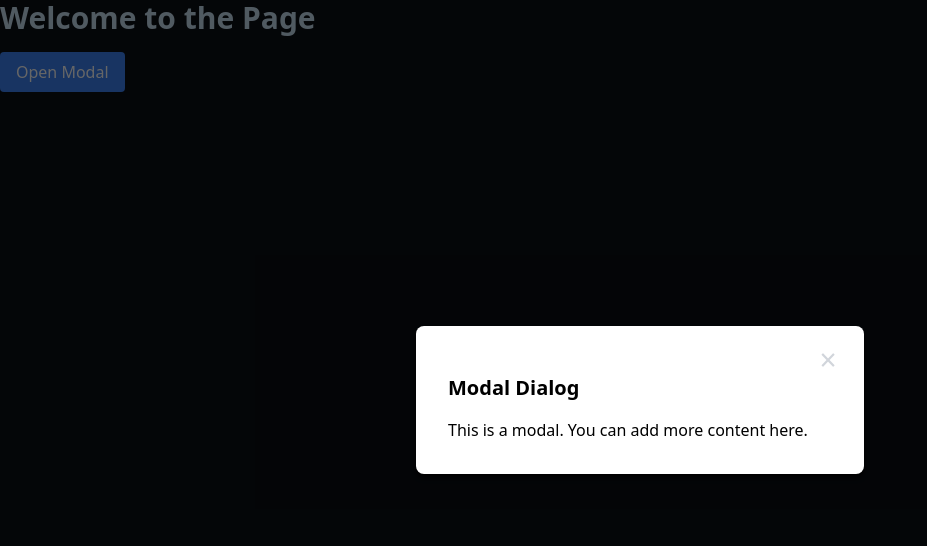
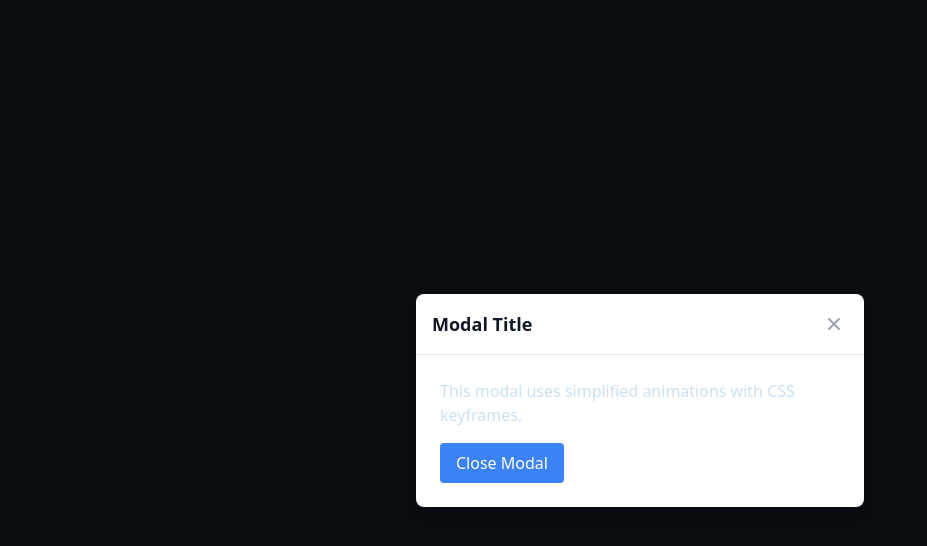
Before and after one commit to aceducky/modal, a React (Vite) app: page / in a window 1280 px wide. Both pictures are taken after a click on the button "Open Modal". Shown: the top 546 px of the page, without its empty margins (0-927 px from the left). Built offline with nearby package versions, Linux system fonts and the light colour scheme.

Commit message:
modified:   src/App.jsx

```diff
--- a/src/App.jsx
+++ b/src/App.jsx
@@ -1,24 +1,28 @@
 import { useState } from "react";
 import Modal from "./Modal";
+
 function App() {
-  const [isModalOpen, setIsModalOpen] = useState(false);
-
-  const openModal = () => setIsModalOpen(true);
-  const closeModal = () => setIsModalOpen(false);
+  const [isOpen, setIsOpen] = useState(false);
 
   return (
-    <div className="App">
-      <h1 className="text-3xl font-bold mb-4">Welcome to the Page</h1>
+    <div className="grid place-items-center w-screen h-screen">
       <button
-        className="bg-blue-500 text-white py-2 px-4 rounded hover:bg-blue-600 focus:outline-none"
-        onClick={openModal}
+        onClick={() => setIsOpen(true)}
+        className="px-4 py-2 bg-blue-500 text-white rounded-md hover:bg-blue-600"
       >
         Open Modal
       </button>
 
-      <Modal isModalOpen={isModalOpen} closeModal={closeModal}>
-        <h2 className="text-xl font-bold mb-4">Modal Dialog</h2>
-        <p>This is a modal. You can add more content here.</p>
+      <Modal open={isOpen} onClose={() => setIsOpen(false)}>
+        <p className="mb-4">
+          This modal uses simplified animations with CSS keyframes.
+        </p>
+        <button
+          onClick={() => setIsOpen(false)}
+          className="bg-blue-500 text-white px-4 py-2 rounded hover:bg-blue-600"
+        >
+          Close Modal
+        </button>
       </Modal>
     </div>
   );
--- a/src/Modal.jsx
+++ b/src/Modal.jsx
@@ -1,55 +1,114 @@
-import { useEffect, useRef } from "react";
+import { useState, useEffect, useRef } from "react";
 import ReactDOM from "react-dom";
 
-function Modal({ isModalOpen, closeModal, children }) {
-  const modalRef = useRef(null);
+const ANIMATION_DURATION = 200;
+
+function Modal({ portalId = "modal-root", open = false, onClose, children }) {
+  const [shouldMount, setShouldMount] = useState(open);
+  const dialogRef = useRef(null);
+  const previousFocusRef = useRef(null);
 
   useEffect(() => {
-    const handleKeyDown = (event) => {
-      if (event.key === "Escape") {
-        closeModal();
+    if (open) {
+      setShouldMount(true);
+      document.body.style.overflow = "hidden";
+      previousFocusRef.current = document.activeElement;
+      dialogRef.current?.focus();
+    } else {
+      const timer = setTimeout(() => {
+        setShouldMount(false);
+        document.body.style.overflow = "unset";
+        previousFocusRef.current?.focus();
+      }, ANIMATION_DURATION);
+      return () => clearTimeout(timer);
+    }
+
+    const handleKeyDown = (e) => {
+      if (e.key === "Escape") onClose();
+    };
+
+    const handleOutsideClick = (e) => {
+      if (dialogRef.current && !dialogRef.current.contains(e.target)) {
+        onClose();
       }
     };
 
-    const handleClickOutside = (event) => {
-      if (modalRef.current && !modalRef.current.contains(event.target)) {
-        closeModal();
-      }
-    };
-
-    if (isModalOpen) {
-      document.body.style.overflow = "hidden";
-      document.addEventListener("keydown", handleKeyDown);
-      document.addEventListener("mousedown", handleClickOutside);
-    } else {
-      document.body.style.overflow = "unset";
-    }
+    document.addEventListener("keydown", handleKeyDown);
+    document.addEventListener("mousedown", handleOutsideClick);
 
     return () => {
       document.removeEventListener("keydown", handleKeyDown);
-      document.removeEventListener("mousedown", handleClickOutside);
+      document.removeEventListener("mousedown", handleOutsideClick);
     };
-  }, [isModalOpen, closeModal]);
+  }, [open, onClose]);
 
-  if (!isModalOpen) return null; // if isOpen is set to false the component returns null
-  //important part, modal closing and showing is controlled here
+  if (!shouldMount) return null;
 
   return ReactDOM.createPortal(
-    <div className="fixed inset-0 bg-black bg-opacity-60 flex justify-center items-center z-50">
-      <div
-        ref={modalRef}
-        className="bg-white shadow-md shadow-black p-8 rounded-lg max-w-md w-full relative text-black"
-      >
-        <button
-          className="absolute top-4 right-4 text-3xl text-gray-300 hover:text-gray-100 hover:bg-blue-600 focus:outline-none rounded-full h-10 w-10 pt-0 pb-2"
-          onClick={closeModal}
+    <>
+      <style>{`
+        @keyframes fadeIn {
+          from { opacity: 0; }
+          to { opacity: 1; }
+        }
+
+        @keyframes fadeOut {
+          from { opacity: 1; }
+          to { opacity: 0; }
+        }
+
+        @keyframes scaleUp {
+          from { transform: scale(0.95); opacity: 0; }
+          to { transform: scale(1); opacity: 1; }
+        }
+
+        @keyframes scaleDown {
+          from { transform: scale(1); opacity: 1; }
+          to { transform: scale(0.95); opacity: 0; }
+        }
+
+        .modal-backdrop {
+          animation: ${
+            open ? "fadeIn" : "fadeOut"
+          } ${ANIMATION_DURATION}ms ease-out forwards;
+        }
+
+        .modal-content {
+          animation: ${
+            open ? "scaleUp" : "scaleDown"
+          } ${ANIMATION_DURATION}ms ease-out forwards;
+        }
+      `}</style>
+      <div className="fixed inset-0 z-50 flex items-center justify-center modal-backdrop">
+        <div
+          ref={dialogRef}
+          role="dialog"
+          aria-modal="true"
+          tabIndex={-1}
+          className="relative bg-white rounded-lg shadow-lg max-w-md w-full modal-content focus:outline-none"
         >
-          &times;
-        </button>
-        <div className="mt-4">{children}</div>
+          <div className="flex justify-between items-start p-4 border-b border-gray-200">
+            <h2 className="text-lg font-semibold text-gray-900">Modal Title</h2>
+            <button
+              onClick={onClose}
+              aria-label="Close modal"
+              className="text-gray-400 hover:text-gray-500 focus:outline-none focus:ring-2 focus:ring-blue-500 rounded-lg p-1 transition-colors hover:bg-gray-100"
+            >
+              <svg className="w-5 h-5" viewBox="0 0 20 20" fill="currentColor">
+                <path
+                  fillRule="evenodd"
+                  d="M4.293 4.293a1 1 0 011.414 0L10 8.586l4.293-4.293a1 1 0 111.414 1.414L11.414 10l4.293 4.293a1 1 0 01-1.414 1.414L10 11.414l-4.293 4.293a1 1 0 01-1.414-1.414L8.586 10 4.293 5.707a1 1 0 010-1.414z"
+                  clipRule="evenodd"
+                />
+              </svg>
+            </button>
+          </div>
+          <div className="p-6">{children}</div>
+        </div>
       </div>
-    </div>,
-    document.getElementById("modal-root")
+    </>,
+    document.getElementById(portalId)
   );
 }
+
 export default Modal;
```
